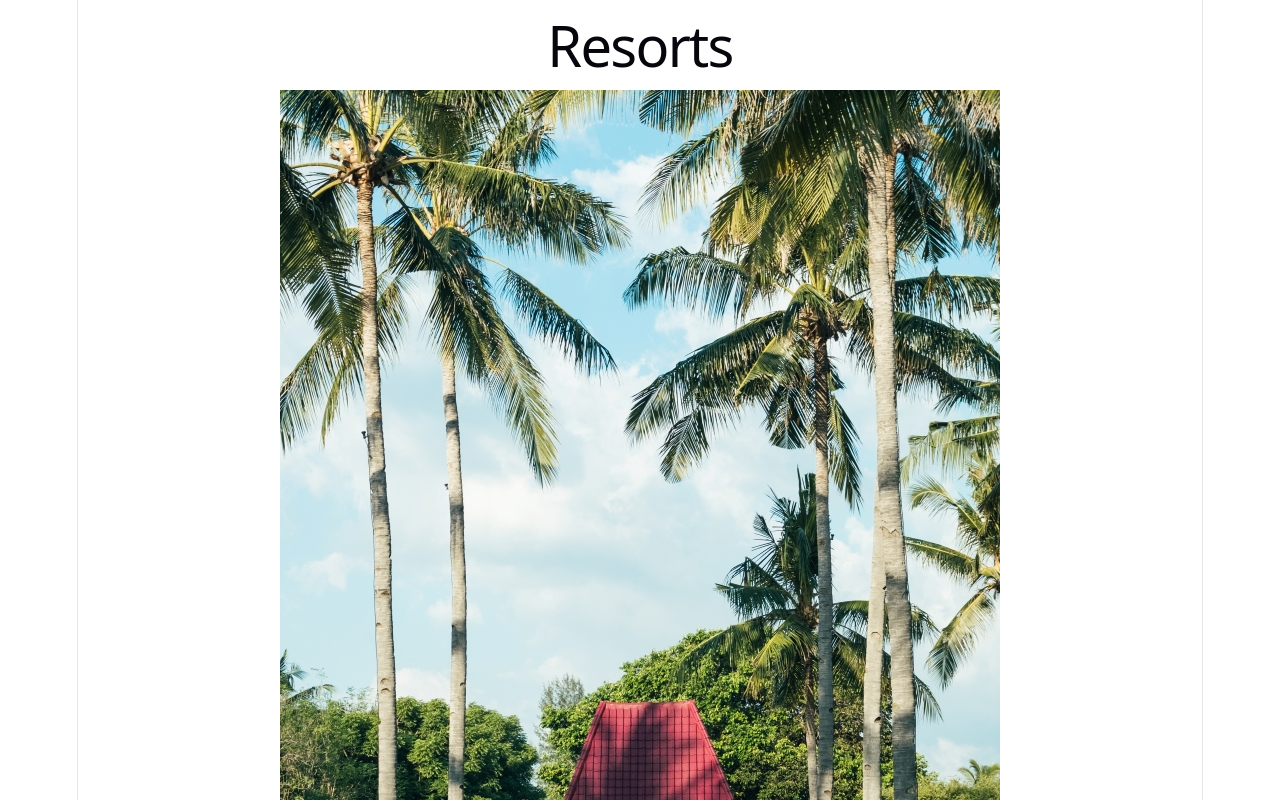
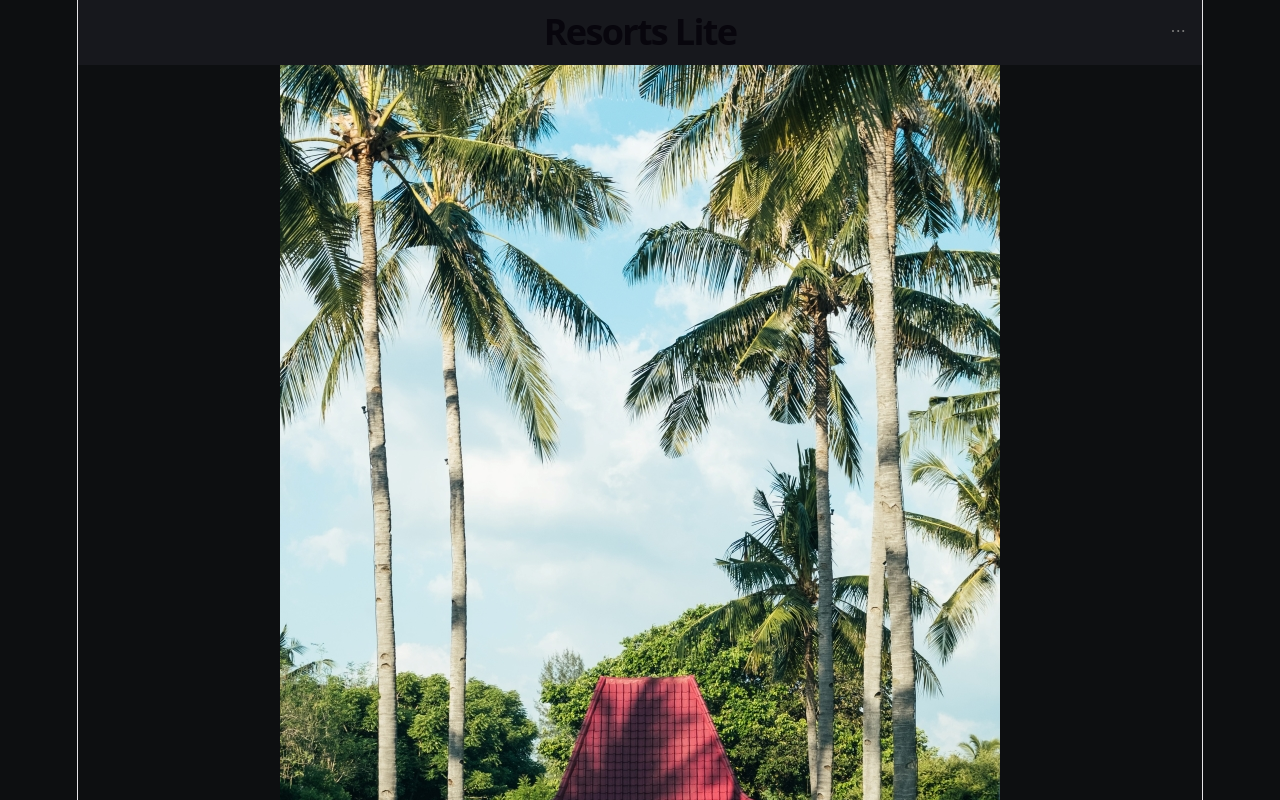
Before and after one commit to dwyerjulia/COMP2013-Labs, a React (Vite) app in the folder Lab-2/: page / in a window 1280 px wide. Shown: the top 800 px of the page. Built offline with nearby package versions, Linux system fonts and the light colour scheme.

Commit message:
Fix app.tsx and start app.css

```diff
--- a/Lab-2/src/App.css
+++ b/Lab-2/src/App.css
@@ -1,184 +1,40 @@
-.counter {
-  font-size: 16px;
-  padding: 5px 10px;
-  border-radius: 5px;
-  color: var(--accent);
-  background: var(--accent-bg);
-  border: 2px solid transparent;
-  transition: border-color 0.3s;
-  margin-bottom: 24px;
-
-  &:hover {
-    border-color: var(--accent-border);
-  }
-  &:focus-visible {
-    outline: 2px solid var(--accent);
-    outline-offset: 2px;
-  }
+* {
+  box-sizing: border-box;
 }
 
-.hero {
-  position: relative;
-
-  .base,
-  .framework,
-  .vite {
-    inset-inline: 0;
-    margin: 0 auto;
-  }
-
-  .base {
-    width: 170px;
-    position: relative;
-    z-index: 0;
-  }
-
-  .framework,
-  .vite {
-    position: absolute;
-  }
-
-  .framework {
-    z-index: 1;
-    top: 34px;
-    height: 28px;
-    transform: perspective(2000px) rotateZ(300deg) rotateX(44deg) rotateY(39deg)
-      scale(1.4);
-  }
-
-  .vite {
-    z-index: 0;
-    top: 107px;
-    height: 26px;
-    width: auto;
-    transform: perspective(2000px) rotateZ(300deg) rotateX(40deg) rotateY(39deg)
-      scale(0.8);
-  }
+body {
+  margin: 0;
+  background-color: #0d0f11;
+  color: white;
+  font-family: Arial, Helvetica, sans-serif;
 }
 
-#center {
-  display: flex;
-  flex-direction: column;
-  gap: 25px;
-  place-content: center;
-  place-items: center;
-  flex-grow: 1;
-
-  @media (max-width: 1024px) {
-    padding: 32px 20px 24px;
-    gap: 18px;
-  }
+.app {
+  min-height: 100vh;
+  background-color: #0d0f11;
 }
 
-#next-steps {
+/*Header*/
+
+header {
+  height: 65px;
+  background-color: #17181d;
   display: flex;
-  border-top: 1px solid var(--border);
-  text-align: left;
-
-  & > div {
-    flex: 1 1 0;
-    padding: 32px;
-    @media (max-width: 1024px) {
-      padding: 24px 20px;
-    }
-  }
-
-  .icon {
-    margin-bottom: 16px;
-    width: 22px;
-    height: 22px;
-  }
-
-  @media (max-width: 1024px) {
-    flex-direction: column;
-    text-align: center;
-  }
+  align-items: center;
+  justify-content: center;
+  position: relative;
 }
 
-#docs {
-  border-right: 1px solid var(--border);
-
-  @media (max-width: 1024px) {
-    border-right: none;
-    border-bottom: 1px solid var(--border);
-  }
+header h1 {
+  margin: 0;
+  font-size: 36px;
+  font-weight: 600;
 }
 
-#next-steps ul {
-  list-style: none;
-  padding: 0;
-  display: flex;
-  gap: 8px;
-  margin: 32px 0 0;
-
-  .logo {
-    height: 18px;
-  }
-
-  a {
-    color: var(--text-h);
-    font-size: 16px;
-    border-radius: 6px;
-    background: var(--social-bg);
-    display: flex;
-    padding: 6px 12px;
-    align-items: center;
-    gap: 8px;
-    text-decoration: none;
-    transition: box-shadow 0.3s;
-
-    &:hover {
-      box-shadow: var(--shadow);
-    }
-    .button-icon {
-      height: 18px;
-      width: 18px;
-    }
-  }
-
-  @media (max-width: 1024px) {
-    margin-top: 20px;
-    flex-wrap: wrap;
-    justify-content: center;
-
-    li {
-      flex: 1 1 calc(50% - 8px);
-    }
-
-    a {
-      width: 100%;
-      justify-content: center;
-      box-sizing: border-box;
-    }
-  }
+.menu {
+  position: absolute;
+  right: 16px;
+  top: 13px;
+  color: #777;
+  font-size: 18px;
 }
-
-#spacer {
-  height: 88px;
-  border-top: 1px solid var(--border);
-  @media (max-width: 1024px) {
-    height: 48px;
-  }
-}
-
-.ticks {
-  position: relative;
-  width: 100%;
-
-  &::before,
-  &::after {
-    content: '';
-    position: absolute;
-    top: -4.5px;
-    border: 5px solid transparent;
-  }
-
-  &::before {
-    left: 0;
-    border-left-color: var(--border);
-  }
-  &::after {
-    right: 0;
-    border-right-color: var(--border);
-  }
-}
--- a/Lab-2/src/App.tsx
+++ b/Lab-2/src/App.tsx
@@ -5,10 +5,18 @@ function App() {
 
   return (
 
-    <>
-      <h1>Resorts</h1>
+    <div className="app">
+
+      <header>
+
+        <h1>Resorts Lite</h1>
+        <span className="menu">...</span>
+
+      </header>
+
       <Container/>
-    </>
+
+    </div>
 
   );
 
```
